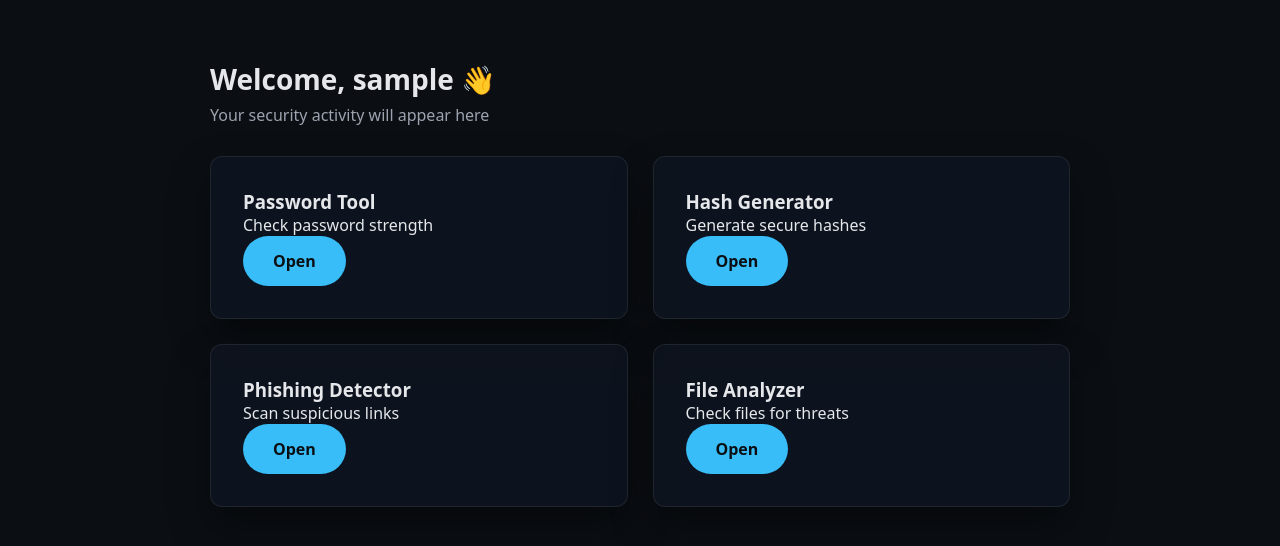
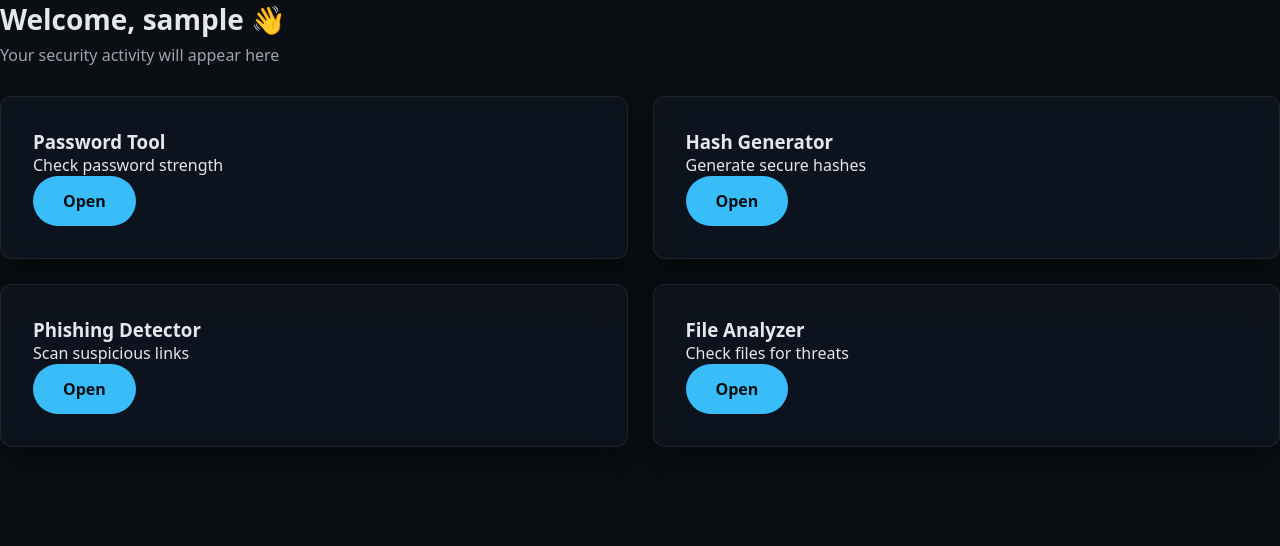
Before and after one commit to adarshx001/BlackICE, a Flask app: page /dashboard in a window 1280 px wide. Shown: the part 65-611 px from the top of the page. Run offline with Flask 3, Linux system fonts and the light colour scheme; the visitor is signed in with stand-in values (Sample User, id 1).

Commit message:
Change main class to dashboard-page in HTML

```diff
--- a/templates/dashboard.html
+++ b/templates/dashboard.html
@@ -18,7 +18,7 @@
   </nav>
 </header>
 
-<main class="container">
+<main class="dashboard-page">
   <h1>Welcome, {{ current_user.username }} 👋</h1>
   <p class="subtitle">Your security activity will appear here</p>
 
```
